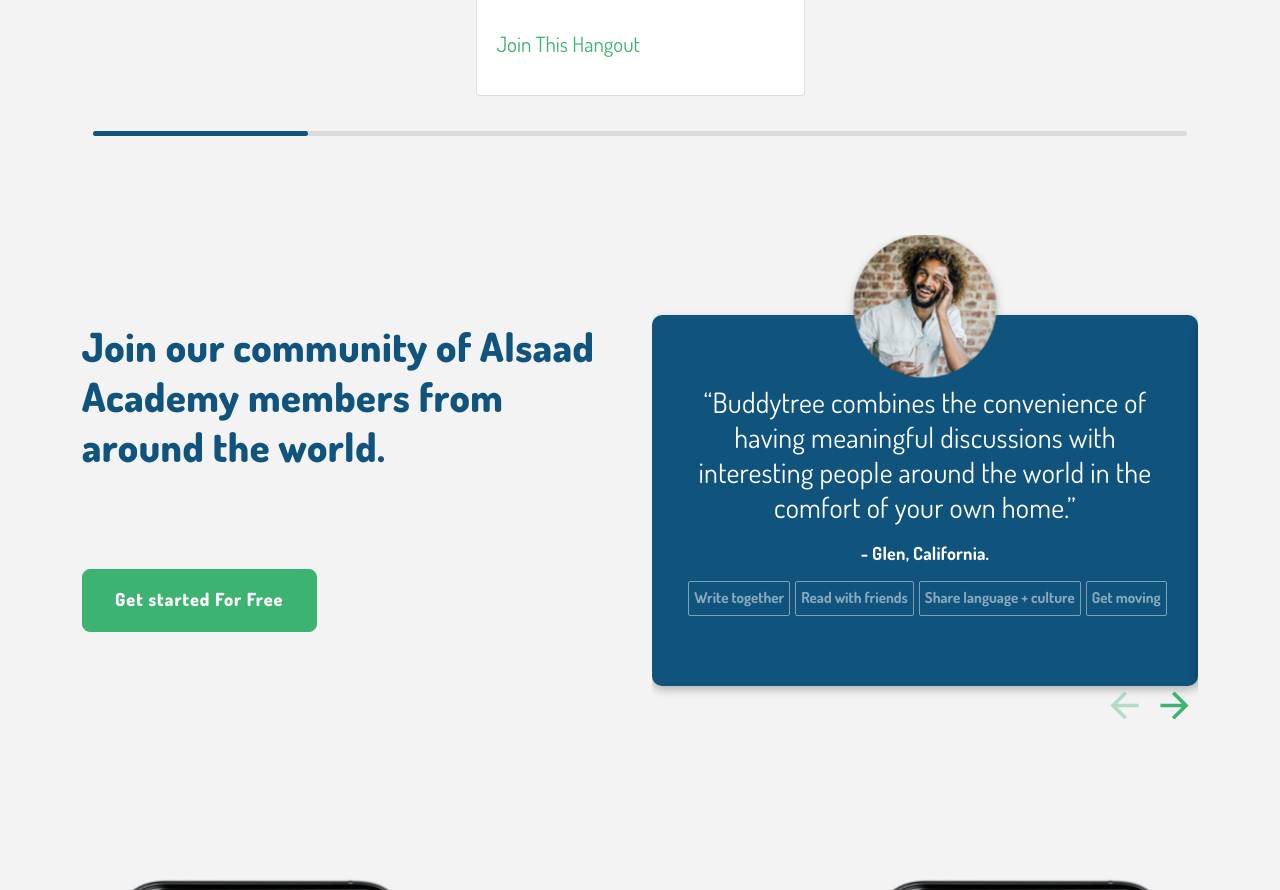
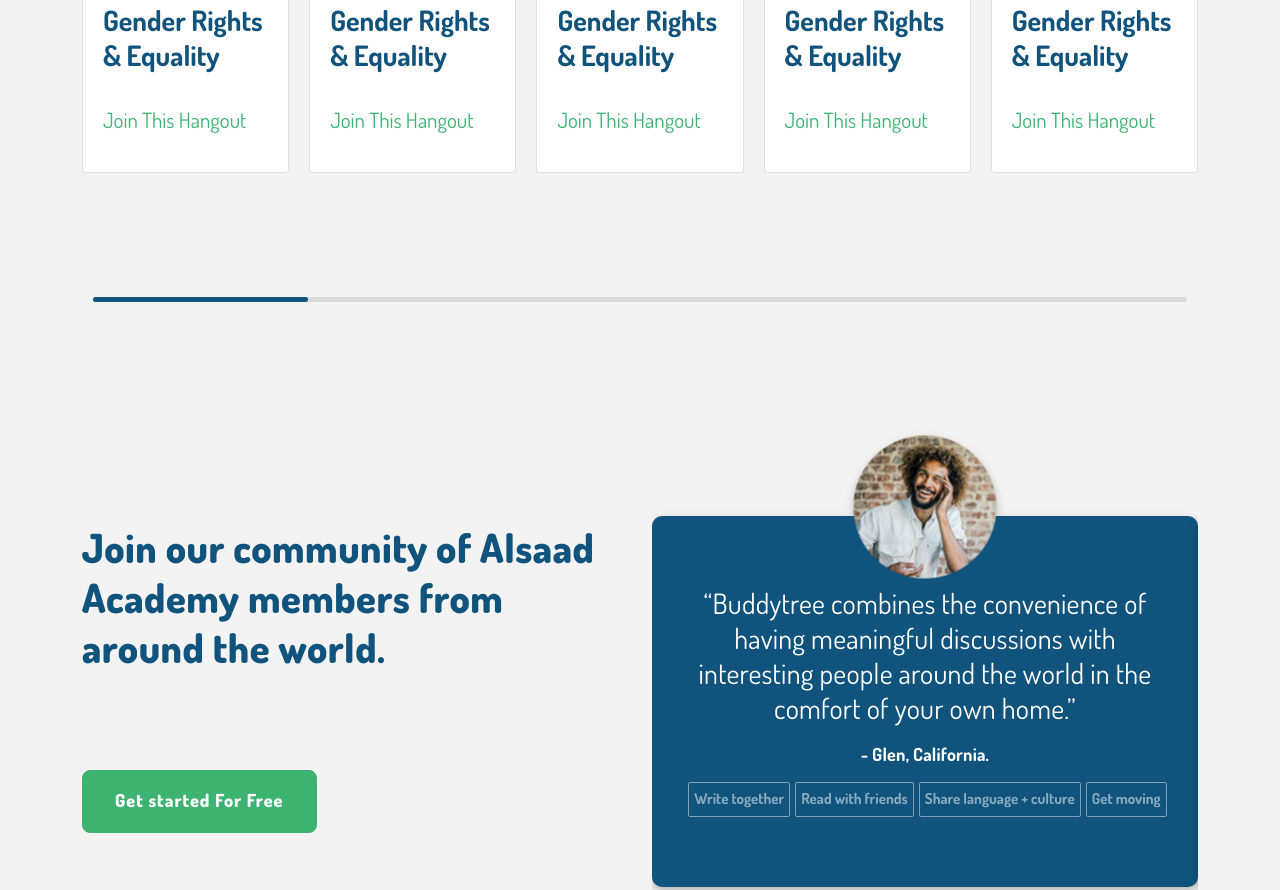
Before and after one commit to fady-elshahat/Alsaad-Landing-page, a plain HTML site: page index.html in a window 1280 px wide. Shown: the part 2555-3445 px from the top of the page. Drawn offline with nearby package versions, Linux system fonts and the light colour scheme.

Commit message:
solve bugs

```diff
--- a/index.html
+++ b/index.html
@@ -237,7 +237,7 @@
                               </div>
                          </div>
                          <div class="join my-5">
-                              <div class="row justify-content-between align-items-center mt-5 py-5">
+                              <div class="row justify-content-between align-items-center">
                                    <div class="col-md-6">
                                         <h2 class="titel ms-0 pb-5">
                                              Join our community of Alsaad Academy members from around the world.
--- a/js/main.js
+++ b/js/main.js
@@ -18,6 +18,10 @@
           550: {
                slidesPerView: 1,
                spaceBetween: 10,
+          },
+          1024: {
+               slidesPerView: 5,
+               spaceBetween: 20,
           },
      }
 } )
--- a/styles/style.css
+++ b/styles/style.css
@@ -43,7 +43,7 @@
 
 .swiper {
      width: 100%;
-     height: 484px;
+     height: 650px;
      overflow-x: hidden;
 }
 
```
